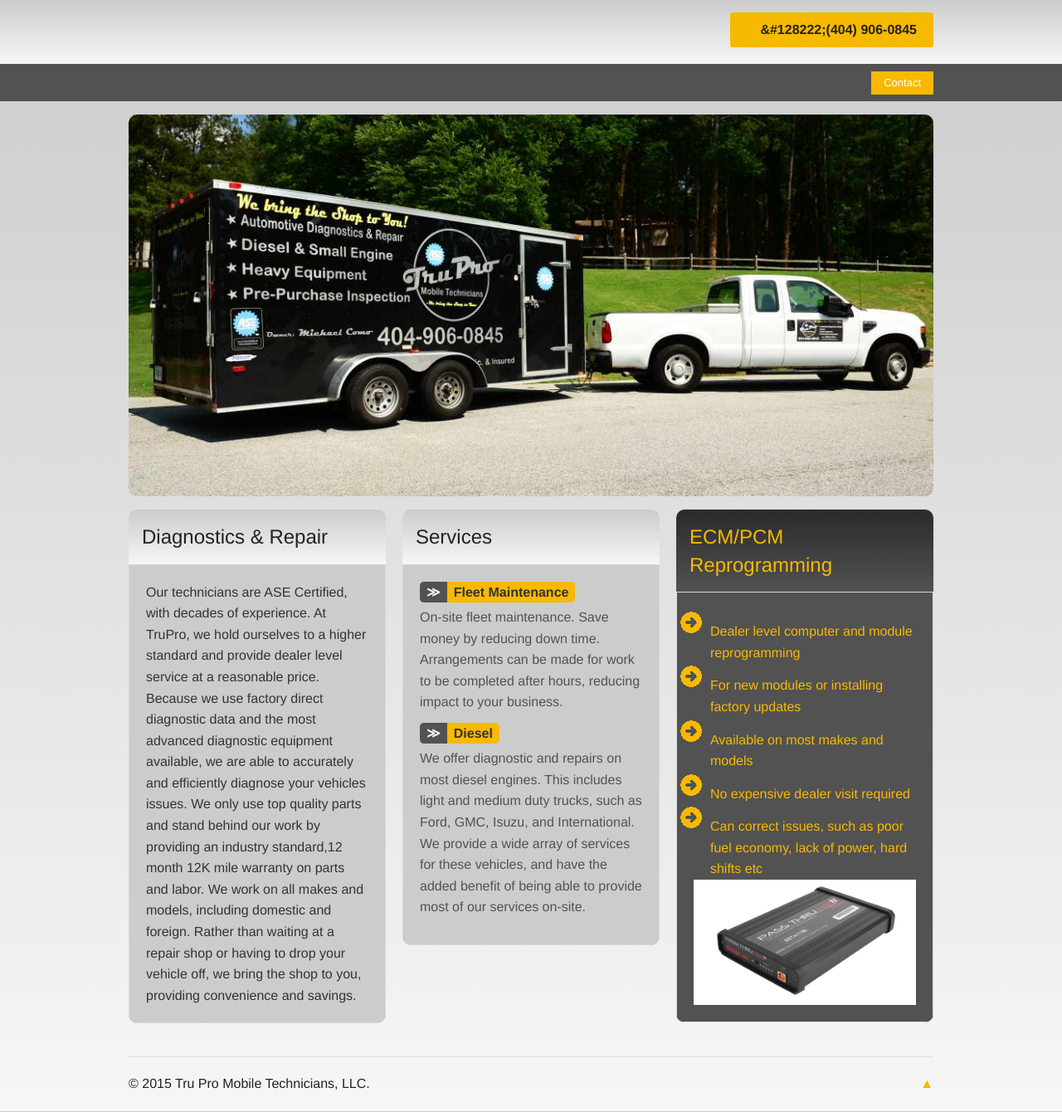
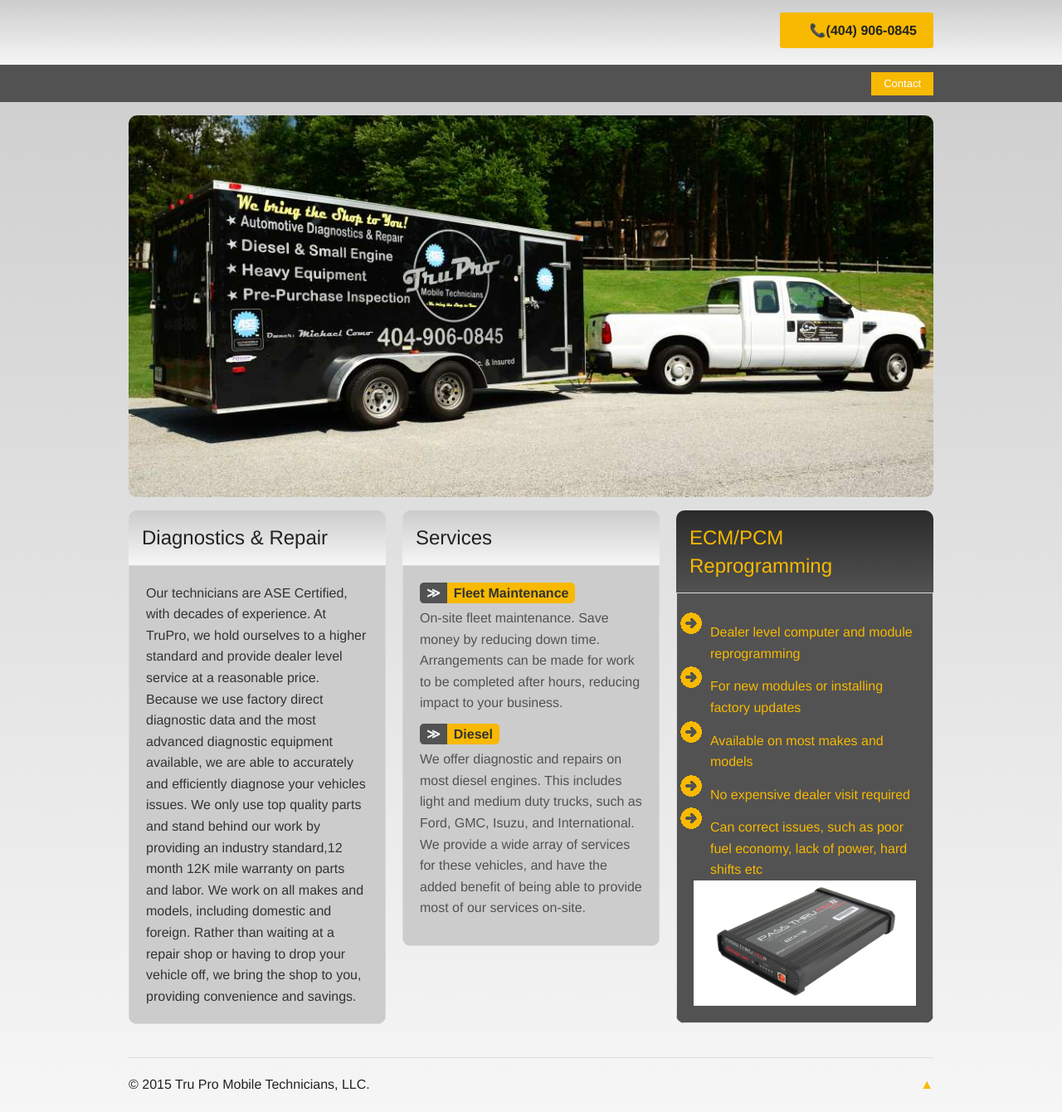
Before and after one commit to trupromobile/trupromobile.github.io, a Jekyll site: the page built from index.html, in a window 1280 px wide. Shown: the whole page at 83% size. Built offline with Jekyll 4.4.1, drawn with Linux system fonts in a browser that asks for light colours.

Commit message:
Fix unicode symbol

```diff
--- a/stylesheets/main.css
+++ b/stylesheets/main.css
@@ -17,7 +17,7 @@ html {
     padding: .75rem 1.25rem .7625rem 2.25rem;
 }
 .phone:before {
-    content: "&#128222;";
+    content: "\1f4de";
 }
 .logo {
     bottom: 10px;
```
